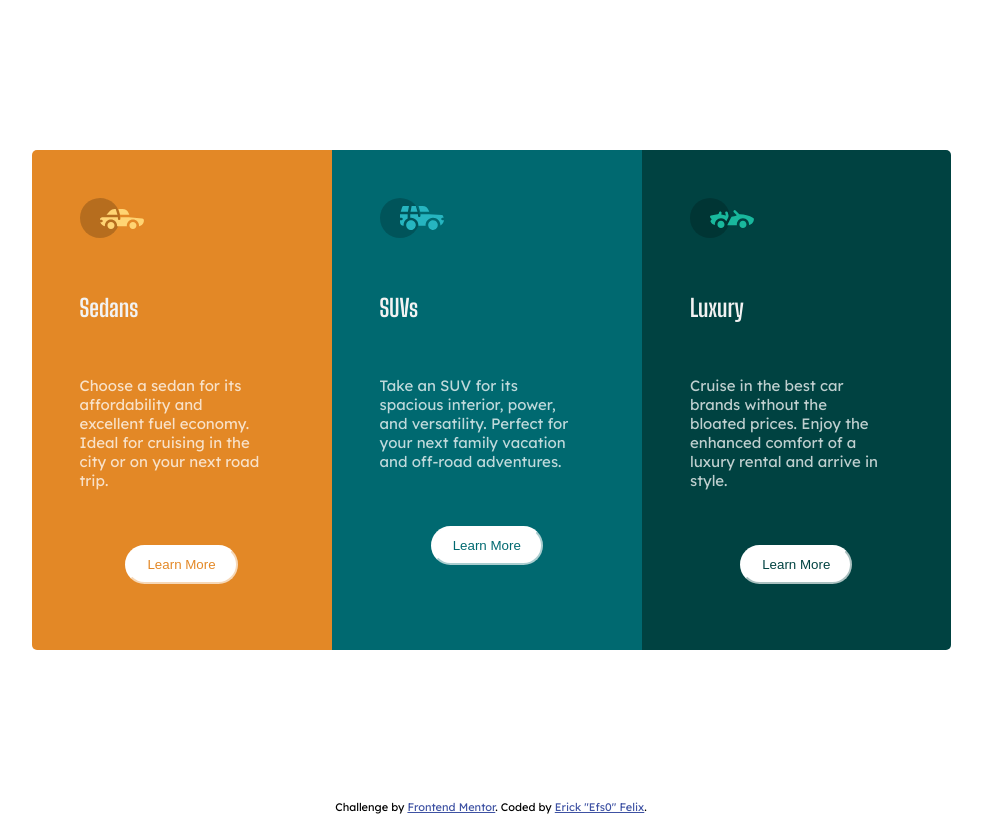
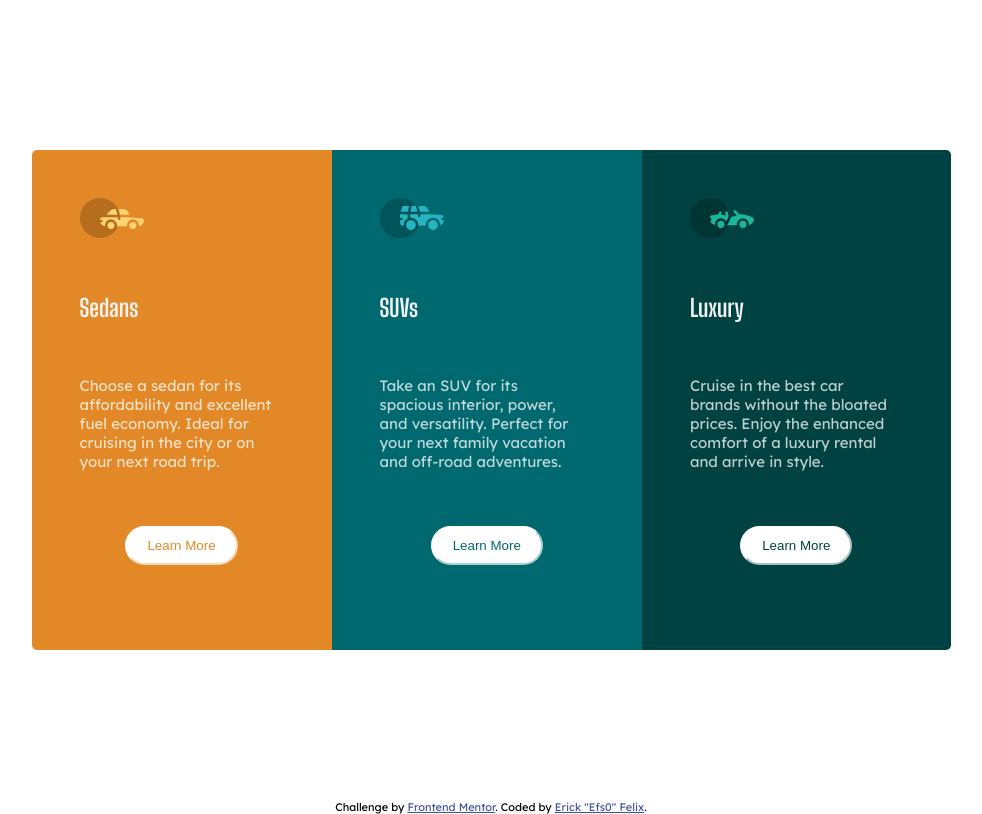
Before and after one commit to efs0-cod3/3-columns, a plain HTML site: page index.html in a window 1280 px wide. Shown: the whole page, without its empty margins (149-1131 px from the left). Drawn offline with Linux system fonts and the light colour scheme.

Commit message:
Update style.css

```diff
--- a/style.css
+++ b/style.css
@@ -47,7 +47,7 @@ header {
 }
 
 .card-content {
-    padding: 10px 67px 10px 48px;
+    padding: 10px 60px 10px 48px;
 }
 
 .btn {
```
